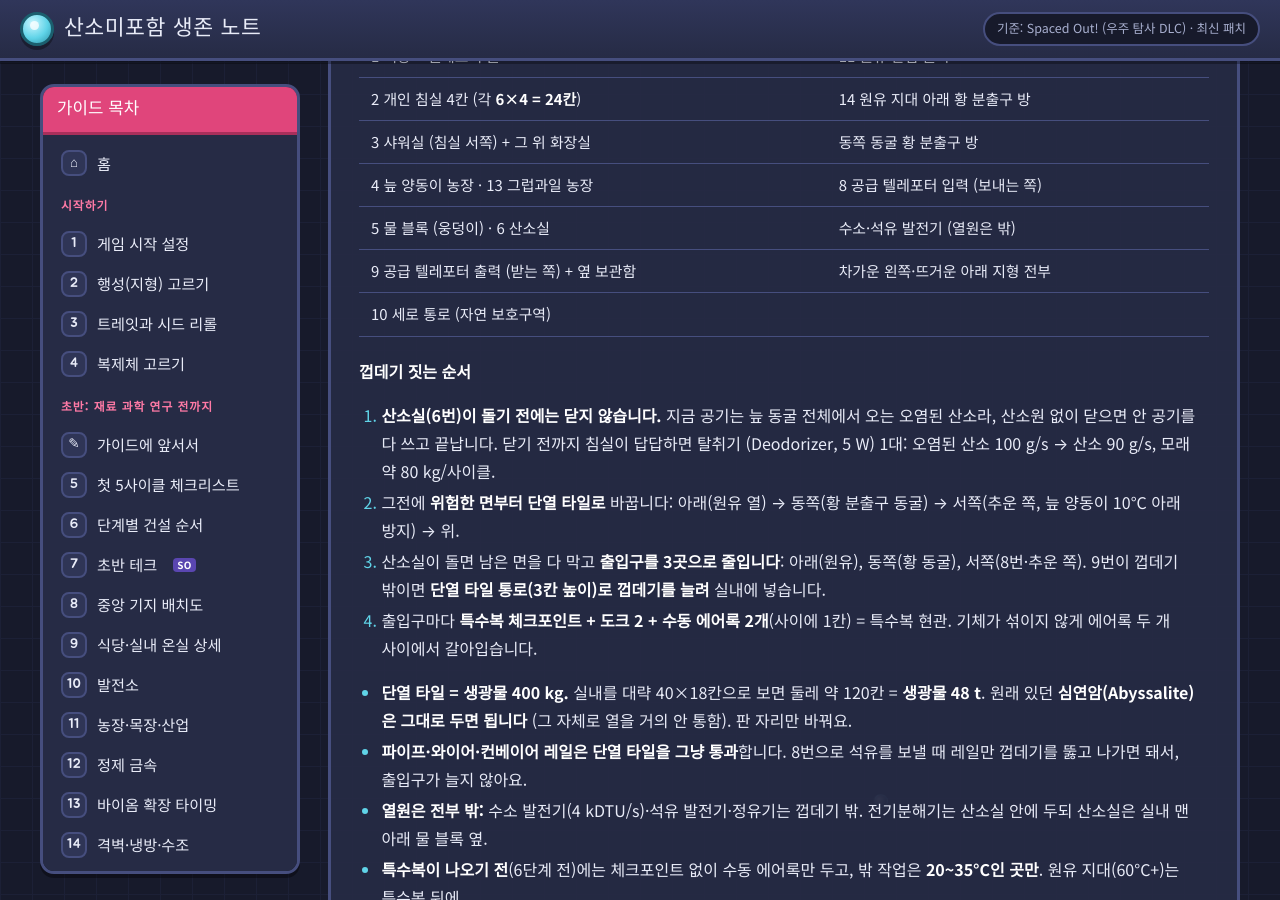
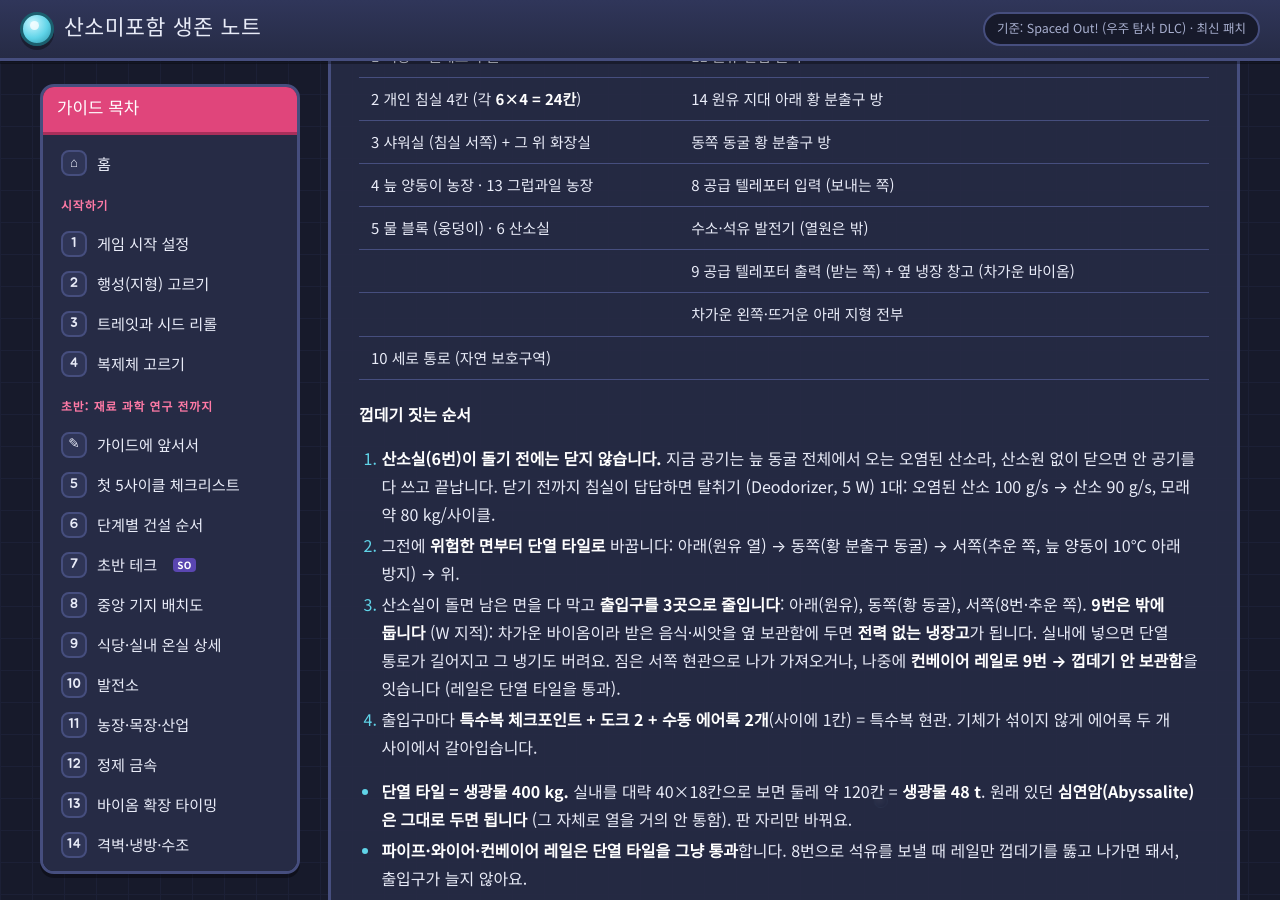
Before and after one commit to zaGamer95/oni, a Jekyll site: the page built from guide/case-1-terrania.md, in a window 1280 px wide and 900 px high, scrolled down 19970 px. Built offline with Jekyll 4.4.1, drawn with Linux system fonts in a browser that asks for light colours.

Commit message:
사례 1: 9번 공급 텔레포터는 실외(차가운 바이옴 = 무전력 냉장)
Co-Authored-By: Claude Opus 5.5 <noreply@anthropic.com>
Claude-Session: https://claude.ai/code/session_01D1TBnT1yF8pM5xSTZGRxQ6

```diff
--- a/guide/case-1-terrania.md
+++ b/guide/case-1-terrania.md
@@ -393,14 +393,15 @@ Persephazon과 같은 규칙입니다. **실내는 단열 타일 껍데기 안,
 | 3 샤워실 (침실 서쪽) + 그 위 화장실 | 동쪽 동굴 황 분출구 방 |
 | 4 늪 양동이 농장 · 13 그럽과일 농장 | 8 공급 텔레포터 입력 (보내는 쪽) |
 | 5 물 블록 (웅덩이) · 6 산소실 | 수소·석유 발전기 (열원은 밖) |
-| 9 공급 텔레포터 출력 (받는 쪽) + 옆 보관함 | 차가운 왼쪽·뜨거운 아래 지형 전부 |
+| | 9 공급 텔레포터 출력 (받는 쪽) + 옆 냉장 창고 (차가운 바이옴) |
+| | 차가운 왼쪽·뜨거운 아래 지형 전부 |
 | 10 세로 통로 (자연 보호구역) | |
 
 **껍데기 짓는 순서**
 
 1. **산소실(6번)이 돌기 전에는 닫지 않습니다.** 지금 공기는 늪 동굴 전체에서 오는 오염된 산소라, 산소원 없이 닫으면 안 공기를 다 쓰고 끝납니다. 닫기 전까지 침실이 답답하면 탈취기 (Deodorizer, 5 W) 1대: 오염된 산소 100 g/s → 산소 90 g/s, 모래 약 80 kg/사이클.
 2. 그전에 **위험한 면부터 단열 타일로** 바꿉니다: 아래(원유 열) → 동쪽(황 분출구 동굴) → 서쪽(추운 쪽, 늪 양동이 10°C 아래 방지) → 위.
-3. 산소실이 돌면 남은 면을 다 막고 **출입구를 3곳으로 줄입니다**: 아래(원유), 동쪽(황 동굴), 서쪽(8번·추운 쪽). 9번이 껍데기 밖이면 **단열 타일 통로(3칸 높이)로 껍데기를 늘려** 실내에 넣습니다.
+3. 산소실이 돌면 남은 면을 다 막고 **출입구를 3곳으로 줄입니다**: 아래(원유), 동쪽(황 동굴), 서쪽(8번·추운 쪽). **9번은 밖에 둡니다** (W 지적): 차가운 바이옴이라 받은 음식·씨앗을 옆 보관함에 두면 **전력 없는 냉장고**가 됩니다. 실내에 넣으면 단열 통로가 길어지고 그 냉기도 버려요. 짐은 서쪽 현관으로 나가 가져오거나, 나중에 **컨베이어 레일로 9번 → 껍데기 안 보관함**을 잇습니다 (레일은 단열 타일을 통과).
 4. 출입구마다 **특수복 체크포인트 + 도크 2 + 수동 에어록 2개**(사이에 1칸) = 특수복 현관. 기체가 섞이지 않게 에어록 두 개 사이에서 갈아입습니다.
 
 - **단열 타일 = 생광물 400 kg.** 실내를 대략 40×18칸으로 보면 둘레 약 120칸 = **생광물 48 t**. 원래 있던 **심연암(Abyssalite)은 그대로 두면 됩니다** (그 자체로 열을 거의 안 통함). 판 자리만 바꿔요.
```
